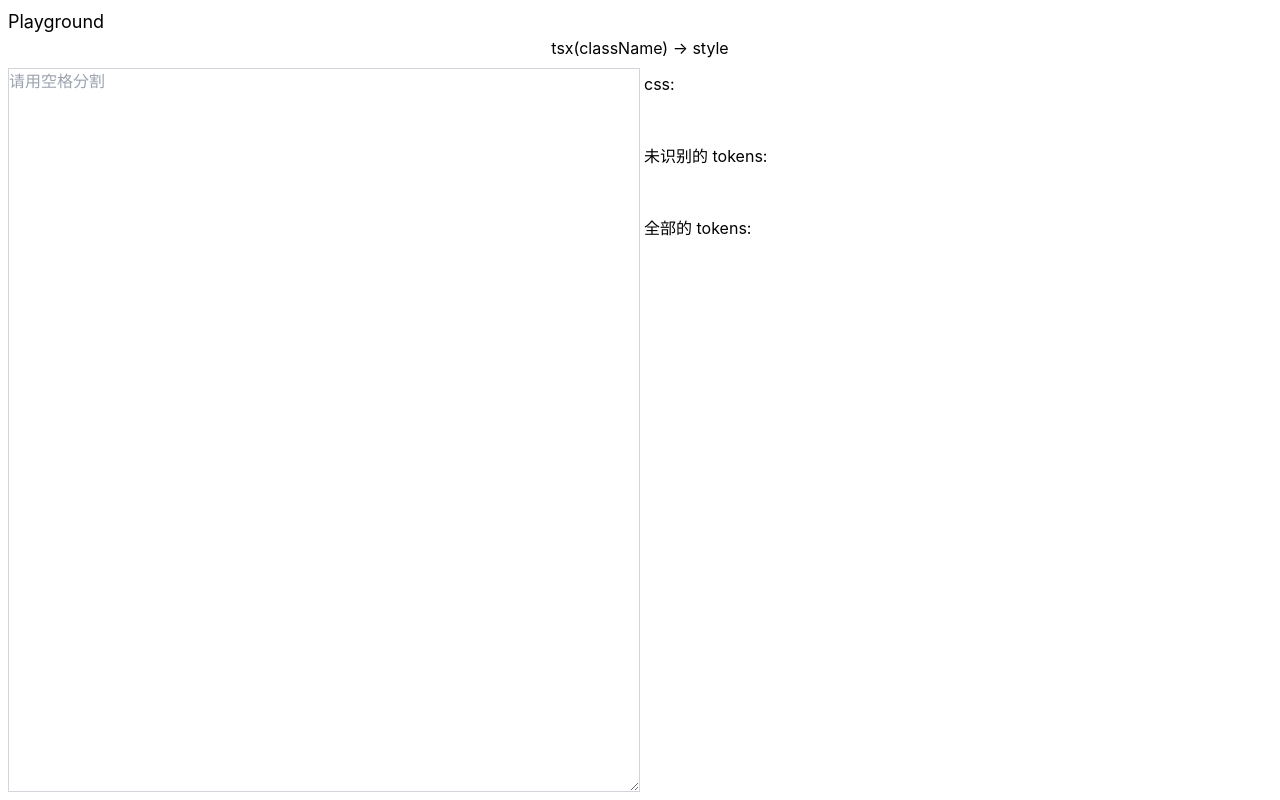
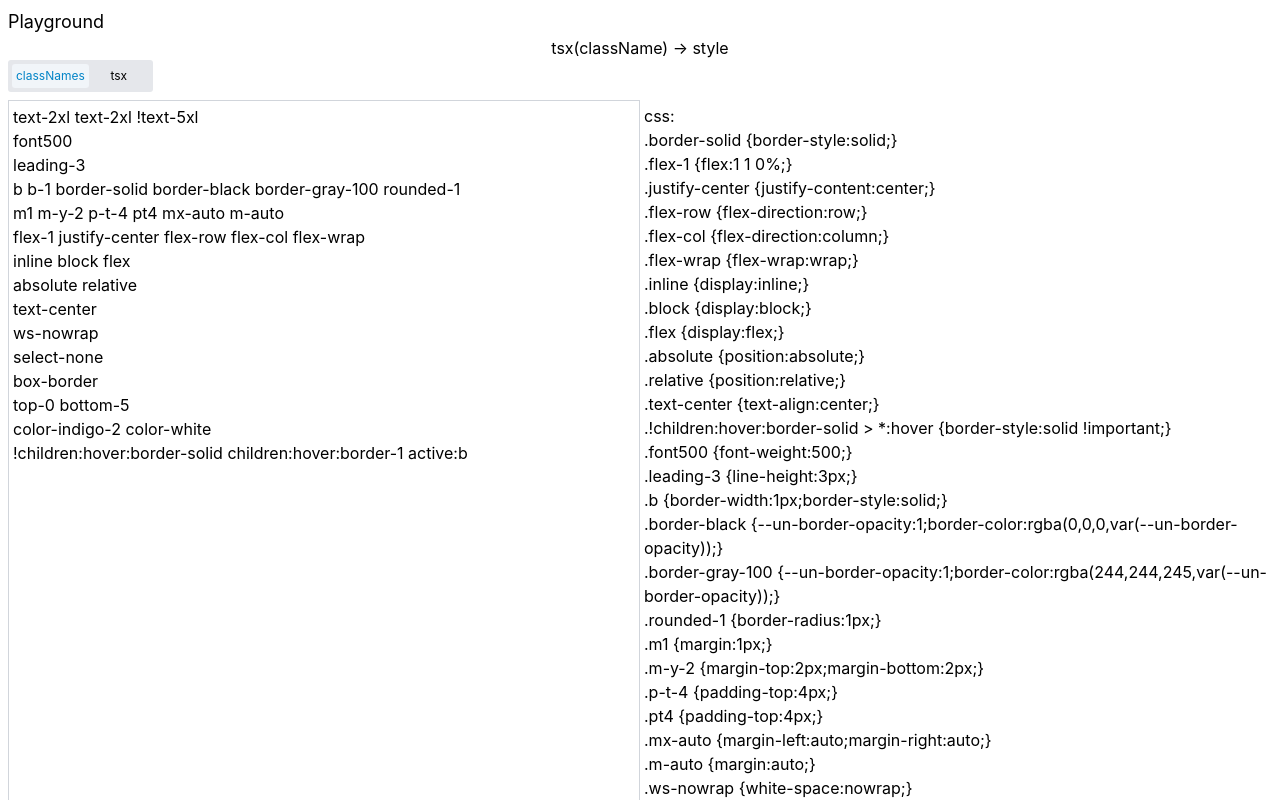
Before and after one commit to anyexinglu/atomic, a React (Vite) app: page / in a window 1280 px wide. Shown: the top 800 px of the page. Built offline with nearby package versions, Linux system fonts and the light colour scheme.

Commit message:
display various demos

```diff
--- a/src/atomic/index.ts
+++ b/src/atomic/index.ts
@@ -4,6 +4,8 @@ import {
     ResolvedConfig, Rule, StaticRule, Theme, ParsedUtil, StringifiedUtil, RuleContext, VariantMatchedResult,
     Variant, VariantHandler, CSSObject, CSSEntries
 } from './interface'
+
+export * from './interface'
 
 console.log('...rules', rules)
 
--- a/src/demo/App.tsx
+++ b/src/demo/App.tsx
@@ -1,6 +1,6 @@
 import { useEffect, useState } from 'react'
-import { AtomicGenerator } from '../atomic'
-import { demoJsx } from './data'
+import { AtomicGenerator, StringifiedUtil } from '../atomic'
+import { demoEntries } from './data'
 import config from './config'
 
 // 过滤出带小写字母、数字、横线（-）、冒号（:）的非空字符串，unocss 是只要有字母就行（ /[a-z?]/）
@@ -13,16 +13,24 @@ const getTokens = (fileContent: string) =>
 
 const atomic = new AtomicGenerator(config)
 
+const demoTypes = demoEntries.map((item) => item[0])
+const defaultTypeIndex = 0
+
 function App() {
-  const [value, setValue] = useState(demoJsx)
+  const [type, setType] = useState(demoTypes[defaultTypeIndex])
+  const [value, setValue] = useState(demoEntries[defaultTypeIndex][1])
   const [direction, setDirection] = useState(['tsx(className)', 'style'])
   const tokens = Array.from(new Set(getTokens(value)))
   const [result, setResult] = useState({
-    sheet: [],
+    sheet: [] as StringifiedUtil[],
     css: ''
   })
   const { css, sheet } = result
   const unknownTokens = tokens.filter((item) => !sheet.find((st) => st[3] === item))
+
+  useEffect(() => {
+    setValue(demoEntries.find((item) => item[0] === type)?.[1] || '')
+  }, [type])
 
   useEffect(() => {
     ;(async () => {
@@ -51,11 +59,27 @@ function App() {
           </span>{' '}
           {direction[1]}
         </div>
+        <div className="inline-flex text-[12px] rounded-[3px] p-1 leading-[2] bg-gray-200">
+          {demoTypes.map((itemType) => {
+            return (
+              <span
+                onClick={() => {
+                  setType(itemType)
+                }}
+                className={`${
+                  type === itemType ? 'bg-slate-100 text-sky-600' : 'text-black'
+                } rounded-[3px] min-w-[60px] px-1 cursor-pointer text-center`}
+              >
+                {itemType}
+              </span>
+            )
+          })}
+        </div>
       </div>
       <div className="flex flex-1">
         <textarea
           placeholder="请用空格分割"
-          className="w-1/2 border-solid border-[1px] border-gray-300 text-base"
+          className="w-1/2 border-solid border-[1px] border-gray-300 text-base p-[4px]"
           value={value}
           onChange={(e) => setValue(e.target.value)}
         />
--- a/src/demo/data.ts
+++ b/src/demo/data.ts
@@ -1,6 +1,6 @@
-
-export const demos = {
-    'classNames': `text-2xl text-2xl !text-5xl
+const demos = {
+    'classNames': `
+text-2xl text-2xl !text-5xl
 font500
 leading-3
 b b-1 border-solid border-black border-gray-100 rounded-1
@@ -40,3 +40,7 @@ export const demos = {
 </div>
     `
 }
+
+export const demoEntries = Object.entries(demos).map(item => {
+    return [item[0], item[1].replace('\n', '')]
+})
```
Lines whose indentation alone changed are shown as unchanged.
